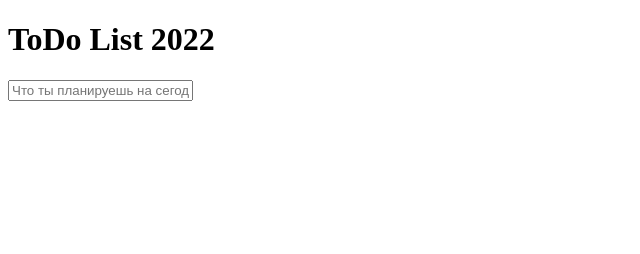
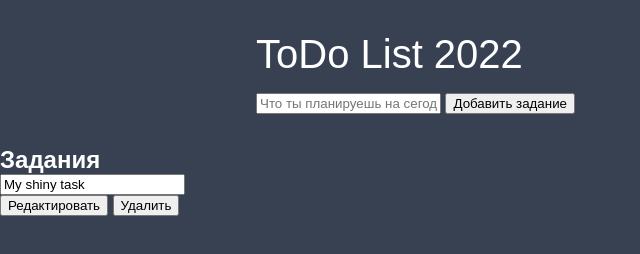
Before and after one commit to twers1/ToDoListJS, a plain HTML site: page index.html in a window 1280 px wide. Shown: the whole page, without its empty margins (0-640 px from the left). Drawn offline with Linux system fonts and the light colour scheme.

Commit message:
commit -am

```diff
--- a/index.html
+++ b/index.html
@@ -4,6 +4,7 @@
     <meta charset="UTF-8">
     <meta http-equiv="X-UA-Compatible" content="IE=edge">
     <meta name="viewport" content="width=device-width, initial-scale=1.0">
+    <link rel="stylesheet" href="style.css">
     <title>ToDoList</title>
 </head>
 <body>
@@ -11,7 +12,29 @@
         <h1>ToDo List 2022</h1>
         <form id="task-form">
             <input type="text" id="task-input" placeholder="Что ты планируешь на сегодня">
+            <input type="submit" value="Добавить задание" id="task-submit">
         </form>
+
     </header>
+
+    <main>
+        <section class="task-list">
+            <h2>Задания</h2>
+            <div class="tasks">
+                <div class="disk">
+                    <div class="content">
+                        <input type="text" class="text" value="My shiny task" readonly>
+                    </div>
+                    <div class="actions">
+                        <button class="edit">Редактировать</button>
+                        <button class="delete">Удалить</button>
+                    </div>
+                </div>
+            </div>
+        </section>
+        <script src="main.js"></script>
+    </main>
+
+
 </body>
 </html>
--- a/style.css
+++ b/style.css
@@ -0,0 +1,33 @@
+:root{
+    --dark: #374151;
+    --darker: #1f2937;
+    --darknest: #111827;
+    --grey:#6b7290;
+    --light: #EEE;
+    --pink: #EC4899;
+    --purple: #8B5Cf6
+}
+* {
+    box-sizing: border-box;
+    margin: 0;
+    font-family: 'Fira sans', sans-serif;
+}
+body{
+    display: flex;
+    flex-direction: column;
+    min-height: 100vh;
+    background: var(--dark);
+    color: #FFF;
+}
+header{
+    padding: 2rem 1rem;
+    max-width: 800px;
+    width: 100%;
+    margin: 0 auto;
+}
+
+h1{
+    font-size: 2.5rem;
+    font-weight: 300;
+    margin-bottom: 1rem;
+}
```
